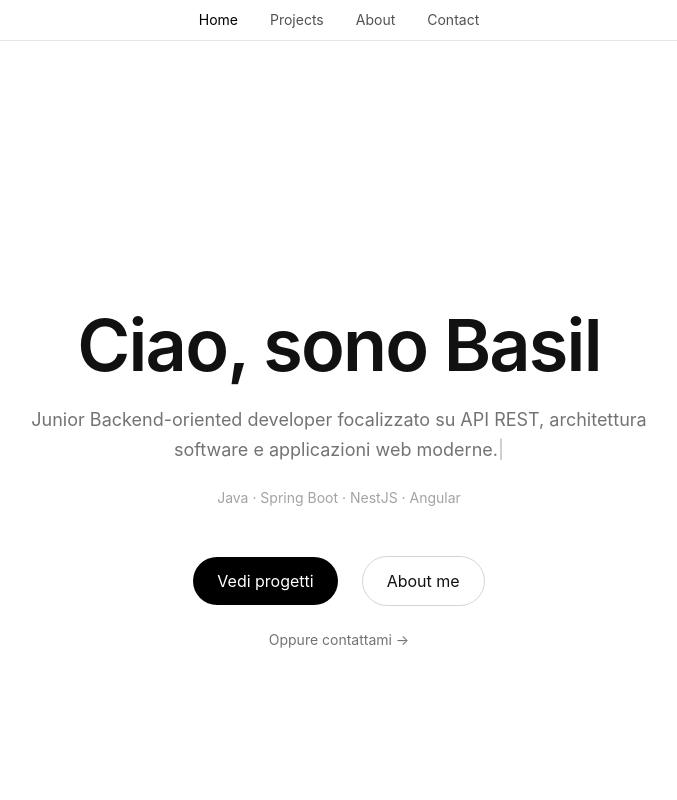
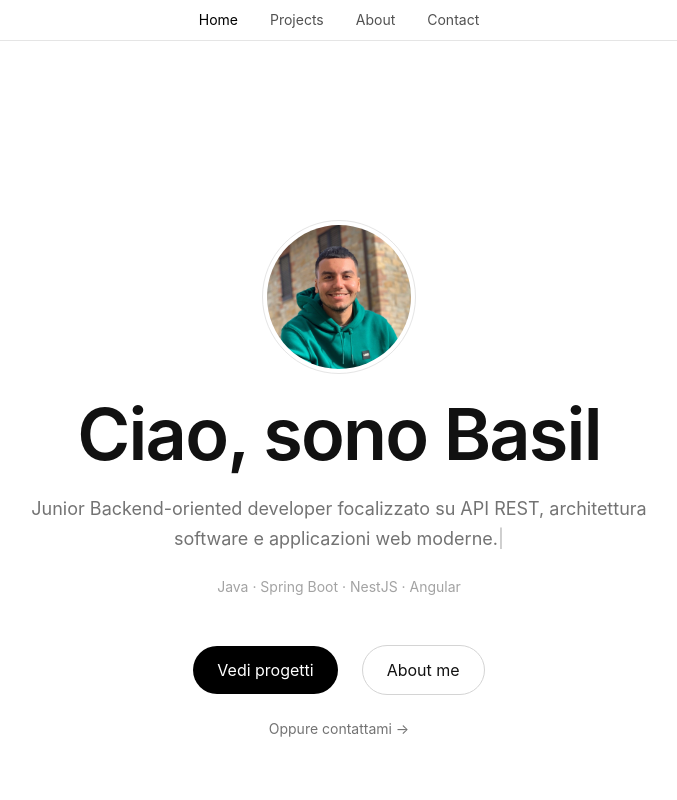
Before and after one commit to BasilElsaid/portfolio, an Angular app: page / in a window 1280 px wide. Shown: the top 800 px of the page, without its empty margins (301-978 px from the left). Built offline with nearby package versions, Linux system fonts and the light colour scheme.

Commit message:
home con foto in centro

```diff
--- a/src/app/pages/home/home.component.html
+++ b/src/app/pages/home/home.component.html
@@ -1,5 +1,15 @@
 <section class="min-h-screen flex items-center justify-center text-center px-6">
   <div class="space-y-6 max-w-2xl">
+    <div class="flex justify-center">
+      <div class="p-1 rounded-full border border-neutral-200">
+        <img
+          src="assets/profilePhoto.jpeg"
+          alt="Basil Elsaid"
+          class="w-36 h-36 rounded-full object-cover"
+        />
+      </div>
+    </div>
+
     <h1 class="text-5xl md:text-7xl font-semibold tracking-tight">
       Ciao, sono Basil
     </h1>
```
Also changed, not shown: src/assets/profilePhoto.jpeg (added).
